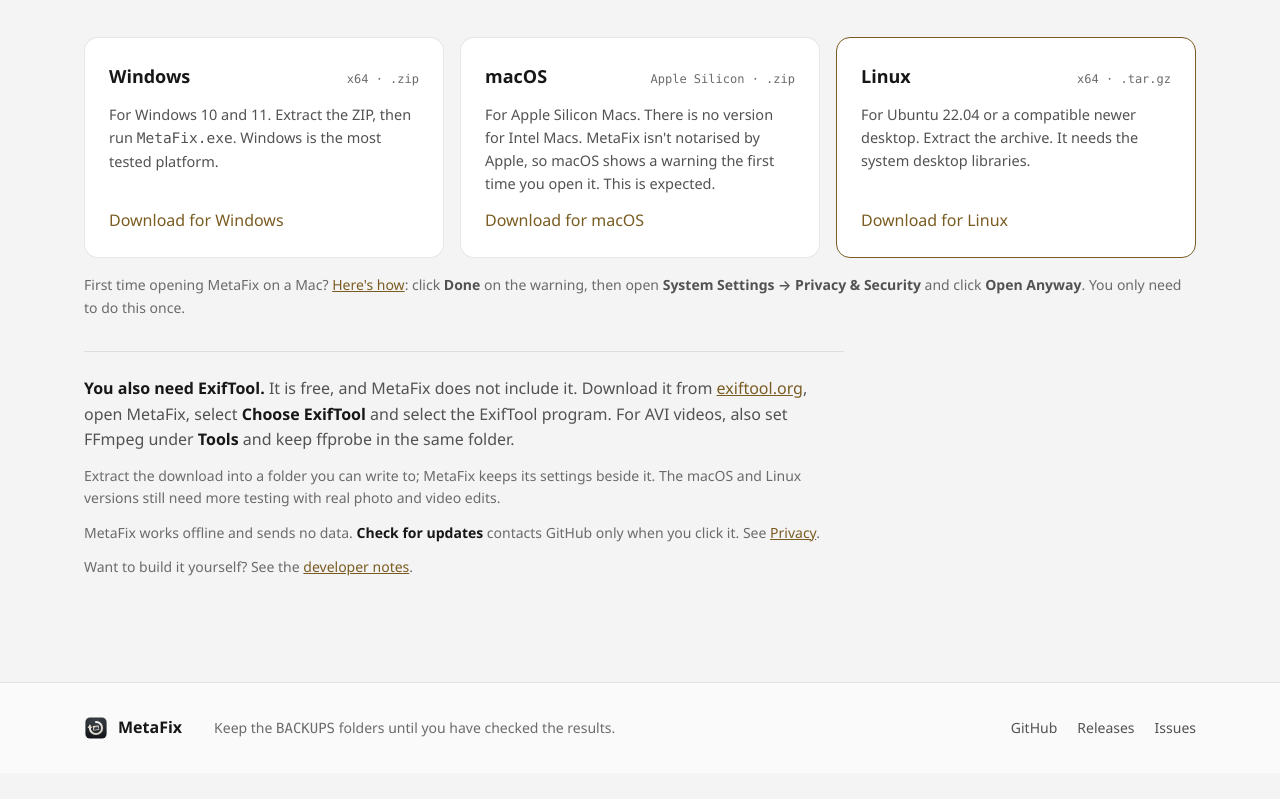
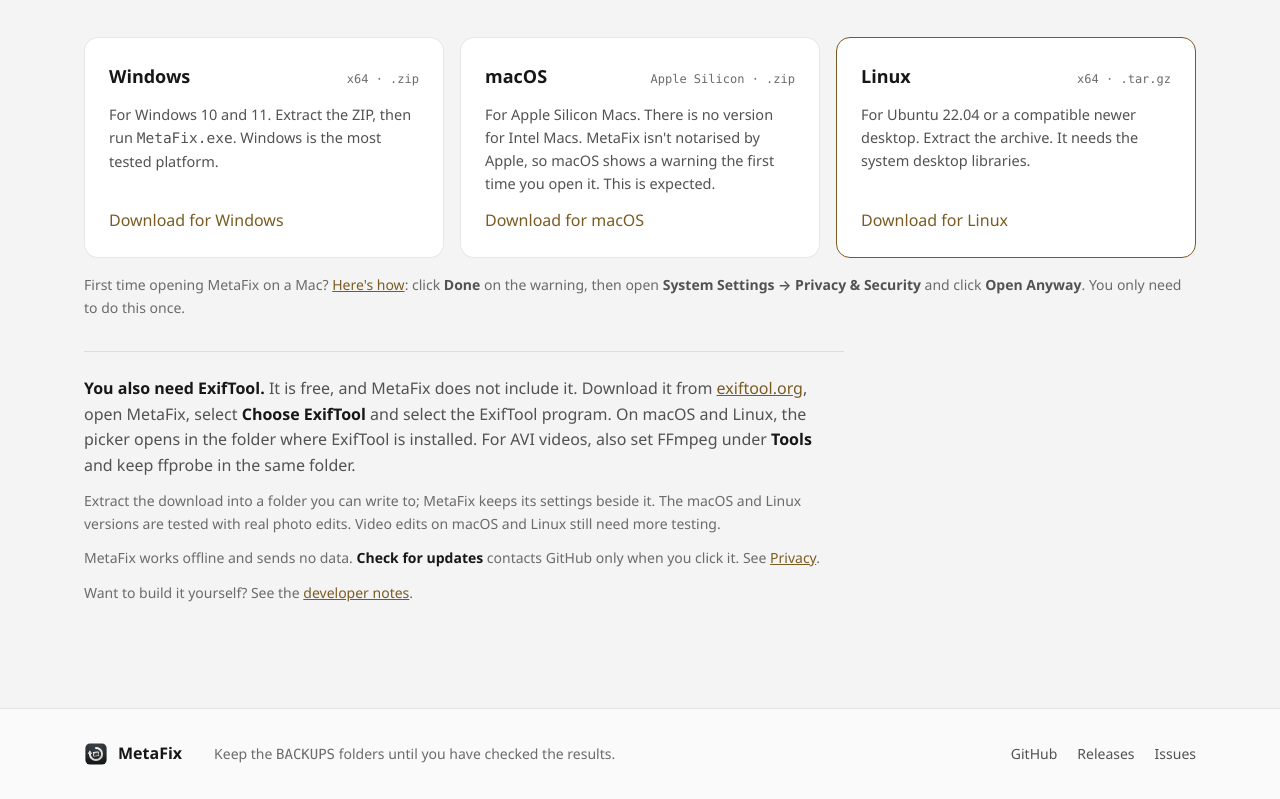
Before and after one commit to TariqMK/MetaFix, a plain HTML site: page docs/index.html in a window 1280 px wide. Shown: the part 3326-4125 px from the top of the page. Before the commit the page ends 4099 px from the top, so only its background shows below. Drawn offline with Linux system fonts and the light colour scheme; no server answers.

Commit message:
Update site download notes for v2.0.5
Co-Authored-By: Claude Opus 5.5 <noreply@anthropic.com>

```diff
--- a/docs/index.html
+++ b/docs/index.html
@@ -205,8 +205,8 @@
     </div>
     <p class="fine mac-help">First time opening MetaFix on a Mac? <a href="https://github.com/TariqMK/MetaFix#opening-on-macos">Here's how</a>: click <b>Done</b> on the warning, then open <b>System Settings → Privacy &amp; Security</b> and click <b>Open Anyway</b>. You only need to do this once.</p>
     <div class="needs">
-      <p><b>You also need ExifTool.</b> It is free, and MetaFix does not include it. Download it from <a href="https://exiftool.org/">exiftool.org</a>, open MetaFix, select <b>Choose ExifTool</b> and select the ExifTool program. For AVI videos, also set FFmpeg under <b>Tools</b> and keep ffprobe in the same folder.</p>
-      <p class="fine">Extract the download into a folder you can write to; MetaFix keeps its settings beside it. The macOS and Linux versions still need more testing with real photo and video edits.</p>
+      <p><b>You also need ExifTool.</b> It is free, and MetaFix does not include it. Download it from <a href="https://exiftool.org/">exiftool.org</a>, open MetaFix, select <b>Choose ExifTool</b> and select the ExifTool program. On macOS and Linux, the picker opens in the folder where ExifTool is installed. For AVI videos, also set FFmpeg under <b>Tools</b> and keep ffprobe in the same folder.</p>
+      <p class="fine">Extract the download into a folder you can write to; MetaFix keeps its settings beside it. The macOS and Linux versions are tested with real photo edits. Video edits on macOS and Linux still need more testing.</p>
       <p class="fine">MetaFix works offline and sends no data. <b>Check for updates</b> contacts GitHub only when you click it. See <a href="https://github.com/TariqMK/MetaFix#privacy">Privacy</a>.</p>
       <p class="fine">Want to build it yourself? See the <a href="https://github.com/TariqMK/MetaFix#for-developers">developer notes</a>.</p>
     </div>
```
